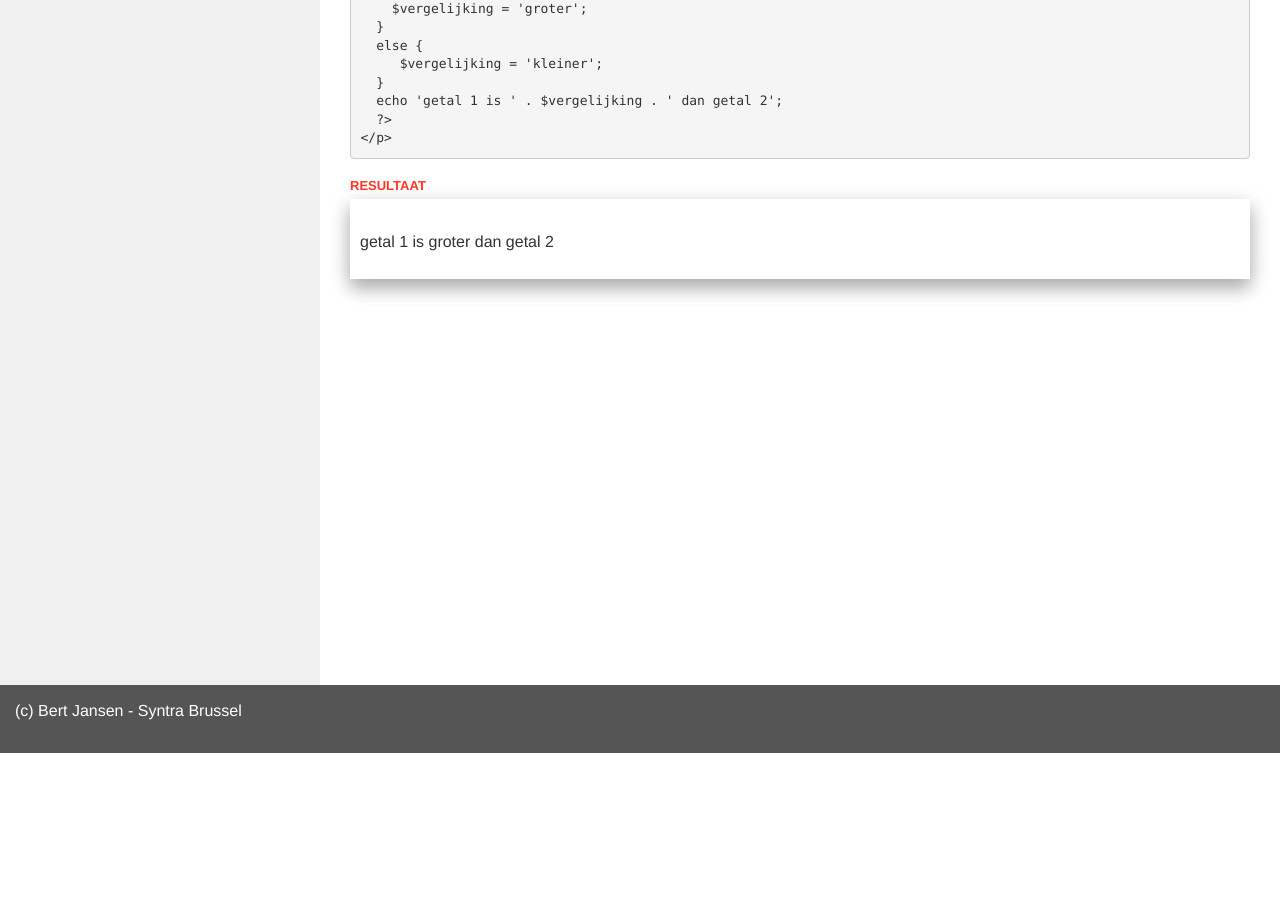
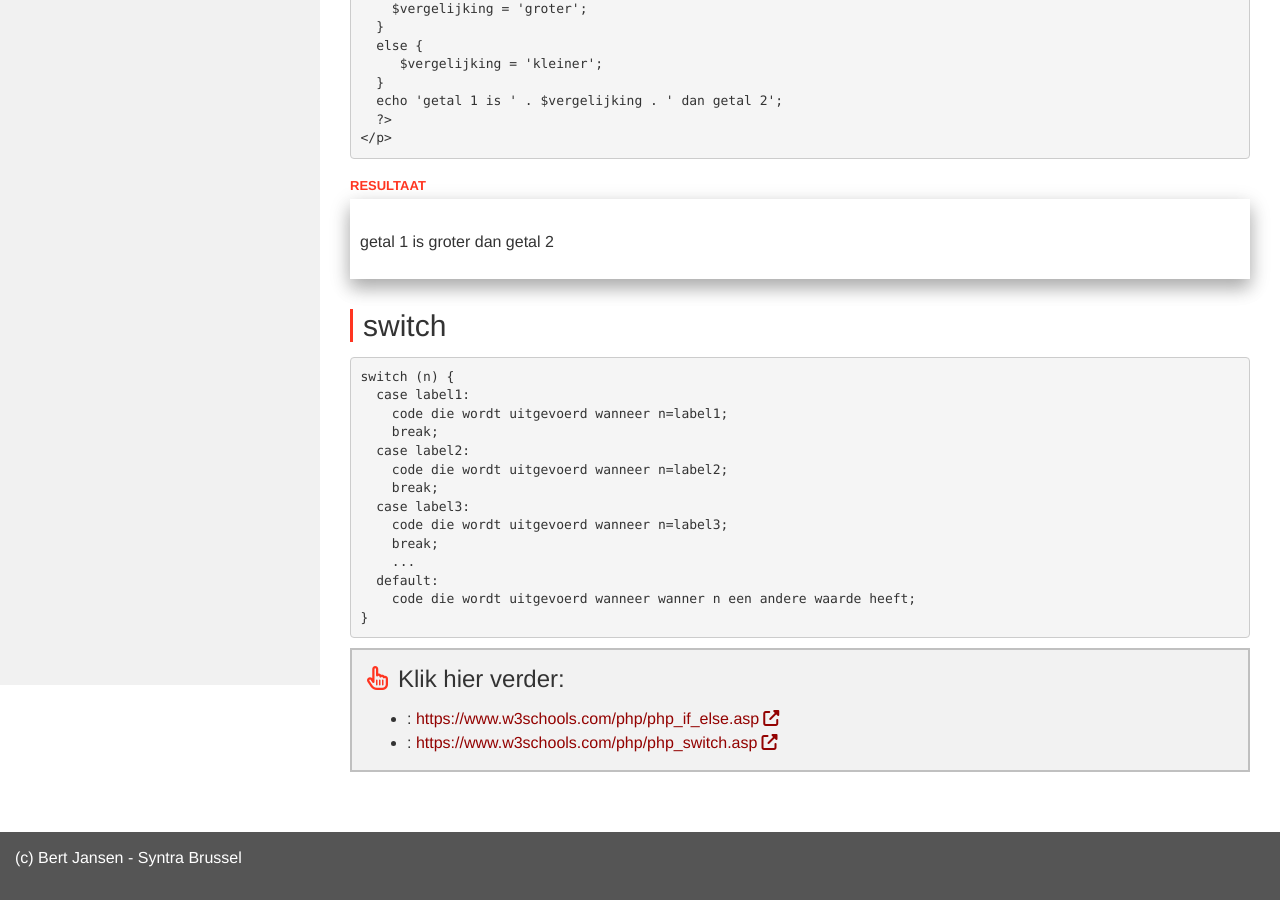
Before and after one commit to Syntra-Brussel/dynamische-webtechnieken, a Jekyll site: the page built from programmeren/voorwaardes.md, in a window 1280 px wide and 900 px high, scrolled down 815 px. Built offline with Jekyll 4.4.1, drawn with Linux system fonts in a browser that asks for light colours; nearby versions of some CDN libraries; a script that is not in the unit is left out; before the commit the page ends 1568 px from its top, so only the background shows below that.

Commit message:
Update voorwaardes.md

```diff
--- a/programmeren/voorwaardes.md
+++ b/programmeren/voorwaardes.md
@@ -3,6 +3,9 @@ layout: template
 title: Voorwaardes
 url: /programmeren/voorwaardes
 collection: programmeren
+links:
+  - url: https://www.w3schools.com/php/php_if_else.asp
+  - url: https://www.w3schools.com/php/php_switch.asp
 ---
 In functie van het resultaat van een bepaalde voorwaarde kan een bepaald deel van een script uitgevoerd worden.
 
@@ -50,3 +53,22 @@ In functie van het resultaat van een bepaalde voorwaarde kan een bepaald deel va
 <div class="shadow result">
 <p>getal 1 is groter dan getal 2</p>
 </div>
+
+## switch
+
+<pre>
+switch (n) {
+  case label1:
+    code die wordt uitgevoerd wanneer n=label1;
+    break;
+  case label2:
+    code die wordt uitgevoerd wanneer n=label2;
+    break;
+  case label3:
+    code die wordt uitgevoerd wanneer n=label3;
+    break;
+    ...
+  default:
+    code die wordt uitgevoerd wanneer wanner n een andere waarde heeft;
+}
+</pre>
```
